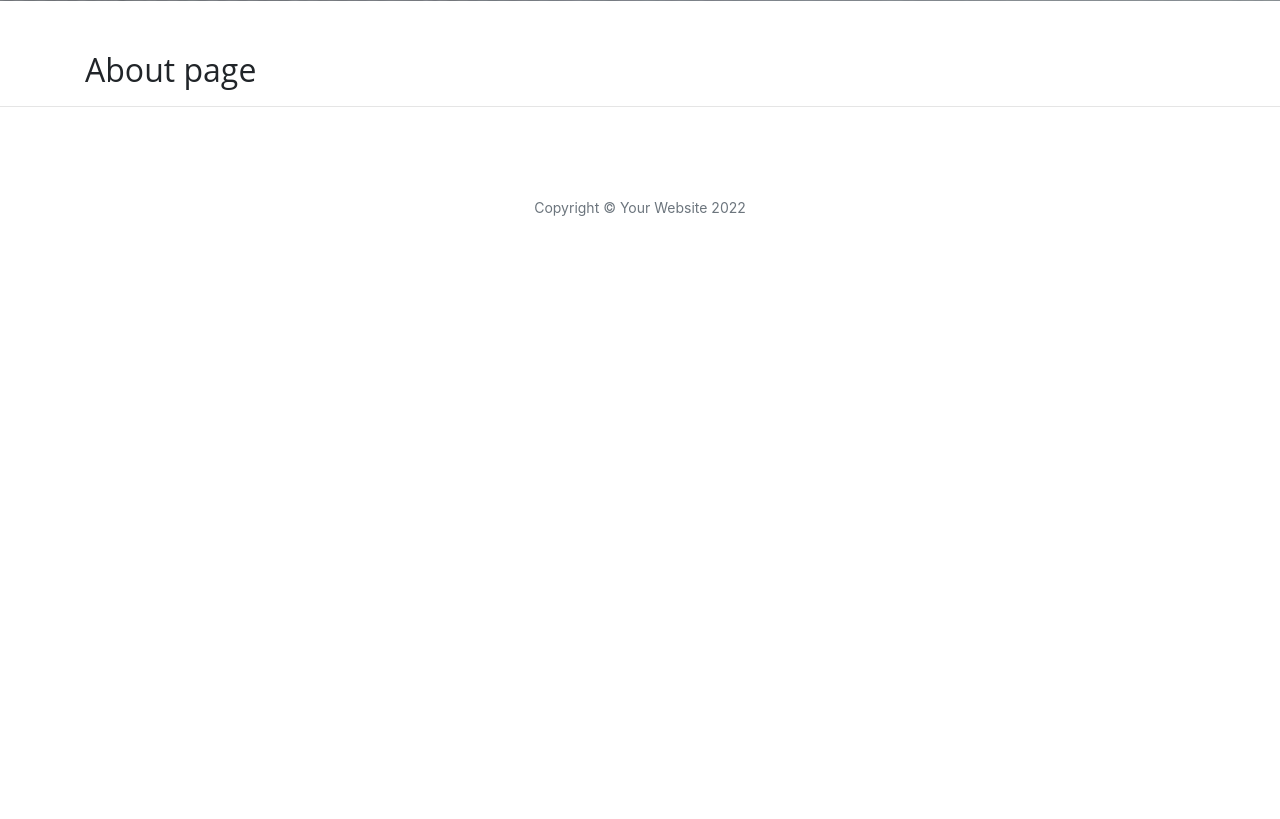
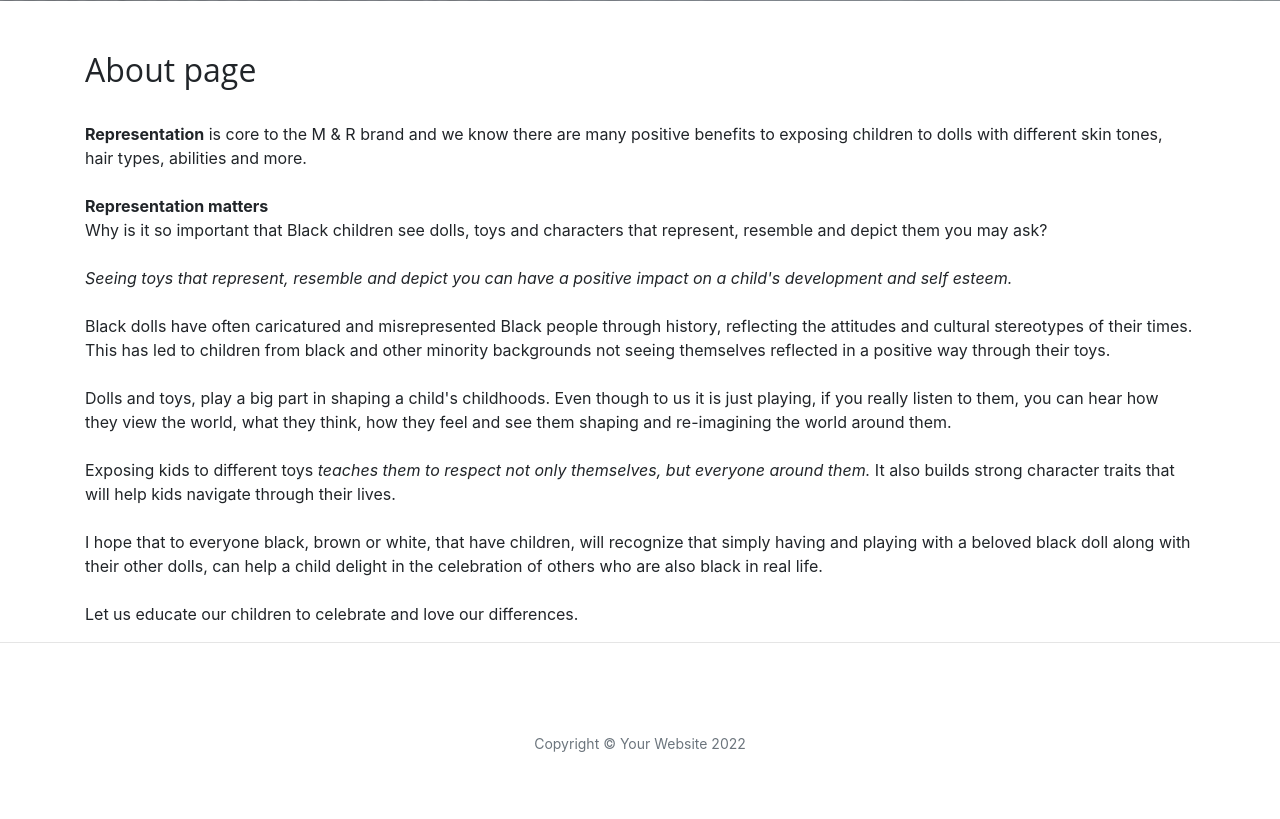
Before and after one commit to Code-Institute-Submissions/onabz-MAR_Blog_DecResub, a Django app: page /about/ in a window 1280 px wide. Shown: the part 627-1446 px from the top of the page. Before the commit the page ends 843 px from the top, so only its background shows below. Run offline with Django 3.2, Linux system fonts and the light colour scheme; some libraries are stand-ins or nearby versions.

Commit message:
Add csome content to the about page

```diff
--- a/templates/about.html
+++ b/templates/about.html
@@ -1,4 +1,32 @@
 {% extends "base.html" %}
 {% block content %}
-<h2>About page</h2>
+<h2>About page</h2><br>
+<p>
+    <strong>Representation</strong> is core to the M & R brand and we know there are many positive benefits to exposing
+    children to dolls with different skin tones, hair types, abilities and more. <br><br>
+
+    <strong>Representation matters</strong> <br>
+    Why is it so important that Black children see dolls, toys and characters that represent, resemble and depict them
+    you may ask? <br><br>
+
+    <i>Seeing toys that represent, resemble and depict you can have a positive impact on a child's development and self
+    esteem.</i> <br><br>
+
+    Black dolls have often caricatured and misrepresented Black people through history, reflecting the attitudes and
+    cultural stereotypes of their times. This has led to children from black and other minority backgrounds not seeing
+    themselves reflected in a positive way through their toys. <br><br>
+
+    Dolls and toys, play a big part in shaping a child's childhoods. Even though to us it is just playing, if you really
+    listen to them, you can hear how they view the world, what they think, how they feel and see them shaping and
+    re-imagining the world around them. <br><br>
+
+    Exposing kids to different toys <i>teaches them to respect not only themselves, but everyone around them.</i> It also
+    builds strong character traits that will help kids navigate through their lives. <br><br>
+
+    I hope that to everyone black, brown or white, that have children, will recognize that simply having and playing
+    with a beloved black doll along with their other dolls, can help a child delight in the celebration of others who
+    are also black in real life. <br><br>
+
+    Let us educate our children to celebrate and love our differences.
+</p>
 {% endblock %}
```
